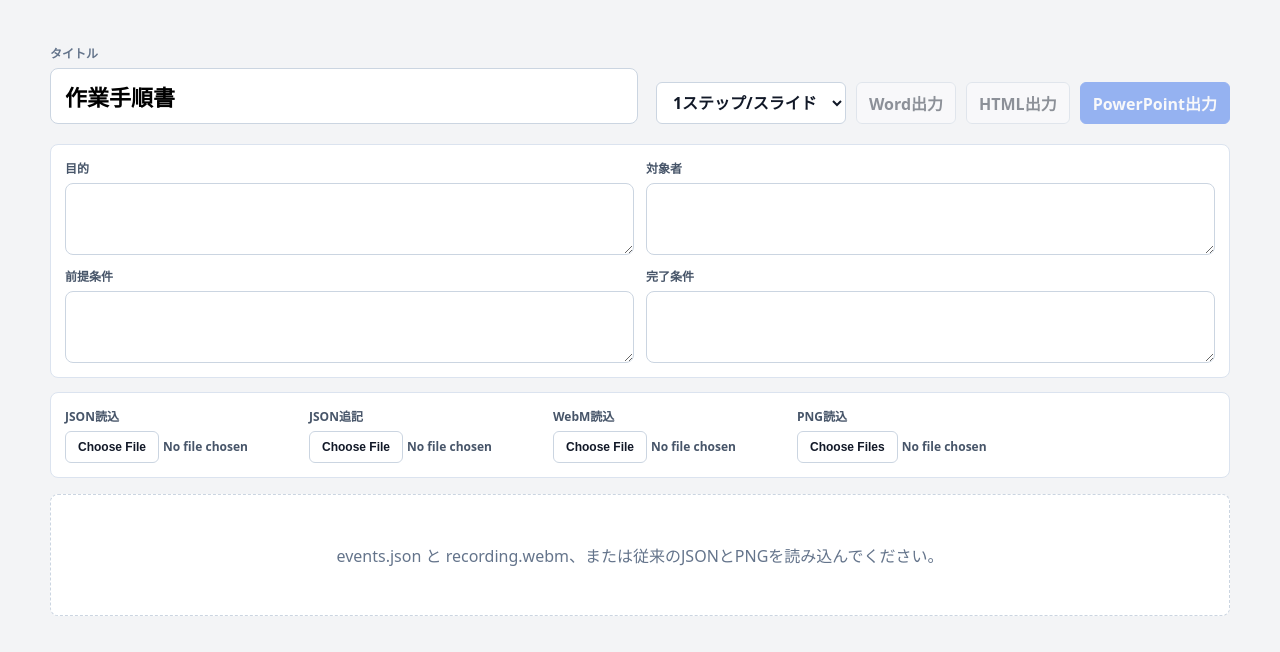
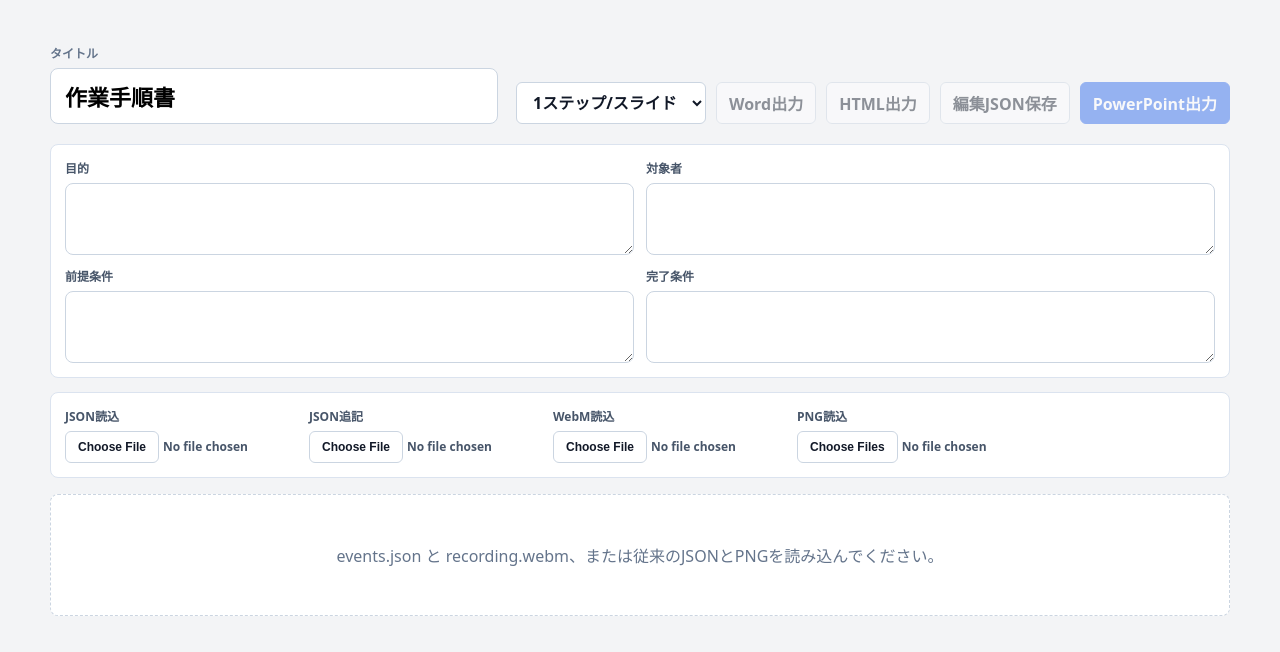
Before and after one commit to yhtko/manual-creator, a React (Vite) app: page / in a window 1280 px wide. Shown: the top 652 px of the page. Built offline with nearby package versions, Linux system fonts and the light colour scheme.

Commit message:
Save editable project JSON

```diff
--- a/web/src/main.jsx
+++ b/web/src/main.jsx
@@ -42,10 +42,15 @@ function App() {
     if (!file) return;
     const text = await file.text();
     const data = JSON.parse(text);
-    setProject(normalizeProject(data, 'recording_1'));
+    const normalized = normalizeProject(data, 'recording_1');
+    setProject(normalized);
     setRecordingDataUrl('');
     setRecordingDataUrls({});
-    setVideoStatus(data.capture_mode === 'video' ? '続けてrecording.webmを読み込んでください。' : '');
+    setVideoStatus(
+      normalized.recording_started_at
+        ? `続けて${normalized.recording_file || 'recording-*.webm'}を読み込んでください。`
+        : ''
+    );
   }
 
   async function appendProject(file) {
@@ -346,6 +351,13 @@ function App() {
 
     const blob = new Blob([html], { type: 'text/html;charset=utf-8' });
     saveAs(blob, `${safeFileName(project.title || 'manual')}.html`);
+    exportProjectJson();
+  }
+
+  function exportProjectJson() {
+    const editableProject = createEditableProject(project, orderedSteps);
+    const blob = new Blob([JSON.stringify(editableProject, null, 2)], { type: 'application/json;charset=utf-8' });
+    saveAs(blob, `${safeFileName(project.title || 'manual')}-project-${createFileStamp()}.json`);
   }
 
   return (
@@ -374,6 +386,9 @@ function App() {
             </button>
             <button type="button" onClick={exportHtml} disabled={orderedSteps.length === 0}>
               HTML出力
+            </button>
+            <button type="button" onClick={exportProjectJson} disabled={orderedSteps.length === 0}>
+              編集JSON保存
             </button>
             <button type="button" onClick={exportPowerPoint} disabled={orderedSteps.length === 0}>
               PowerPoint出力
@@ -520,12 +535,14 @@ function MarkedPreview({ step, image }) {
 }
 
 function normalizeProject(data, recordingId = 'recording_1') {
+  const recordingFileMap = getRecordingFileMap(data);
   const steps = Array.isArray(data.steps)
     ? data.steps.map((step, index) => ({
         ...step,
         step_no: index + 1,
         recording_id: step.recording_id || recordingId,
         recording_started_at: step.recording_started_at || data.recording_started_at || null,
+        recording_file: step.recording_file || recordingFileMap[step.recording_id || recordingId] || data.recording_file || '',
         image: step.image || `step_${String(index + 1).padStart(3, '0')}.png`,
         description: step.description || createDefaultDescription(step)
       }))
@@ -544,6 +561,55 @@ function normalizeProject(data, recordingId = 'recording_1') {
     recording_file: data.recording_file || '',
     steps
   };
+}
+
+function createEditableProject(project, orderedSteps) {
+  const recordings = getRecordingIds(orderedSteps).map((id) => {
+    const step = orderedSteps.find((item) => (item.recording_id || 'recording_1') === id) || {};
+    return {
+      id,
+      file: step.recording_file || (id === 'recording_1' ? project.recording_file : ''),
+      recording_started_at: step.recording_started_at || project.recording_started_at || null
+    };
+  });
+
+  return {
+    schema: 'manual-creator-project',
+    schema_version: 1,
+    saved_at: new Date().toISOString(),
+    title: project.title || DEFAULT_PROJECT.title,
+    purpose: project.purpose || '',
+    audience: project.audience || '',
+    prerequisites: project.prerequisites || '',
+    completion: project.completion || '',
+    capture_mode: project.capture_mode || 'video',
+    recording_started_at: project.recording_started_at || recordings[0]?.recording_started_at || null,
+    recording_file: project.recording_file || recordings[0]?.file || '',
+    recordings,
+    steps: orderedSteps.map((step, index) => ({
+      ...step,
+      step_no: index + 1,
+      recording_id: step.recording_id || 'recording_1',
+      recording_file: step.recording_file || recordings.find((recording) => recording.id === (step.recording_id || 'recording_1'))?.file || '',
+      recording_started_at: step.recording_started_at || project.recording_started_at || null,
+      description: step.description || createDefaultDescription(step)
+    }))
+  };
+}
+
+function getRecordingFileMap(data) {
+  const map = {};
+  if (Array.isArray(data.recordings)) {
+    for (const recording of data.recordings) {
+      if (recording?.id && recording?.file) {
+        map[recording.id] = recording.file;
+      }
+    }
+  }
+  if (data.recording_file) {
+    map.recording_1 = map.recording_1 || data.recording_file;
+  }
+  return map;
 }
 
 function inferProjectInfo(data, steps) {
@@ -924,6 +990,20 @@ function safeFileName(value) {
   return value.replace(/[\\/:*?"<>|]/g, '_').trim() || 'manual';
 }
 
+function createFileStamp() {
+  const now = new Date();
+  const pad = (value) => String(value).padStart(2, '0');
+  return [
+    now.getFullYear(),
+    pad(now.getMonth() + 1),
+    pad(now.getDate()),
+    '-',
+    pad(now.getHours()),
+    pad(now.getMinutes()),
+    pad(now.getSeconds())
+  ].join('');
+}
+
 function createDefaultDescription(step) {
   const label = getStepTitle(step);
   const normalized = normalizeLabel(label);
```
Also changed, not shown: 1 other file (tests, documents, lock files or other folders).
